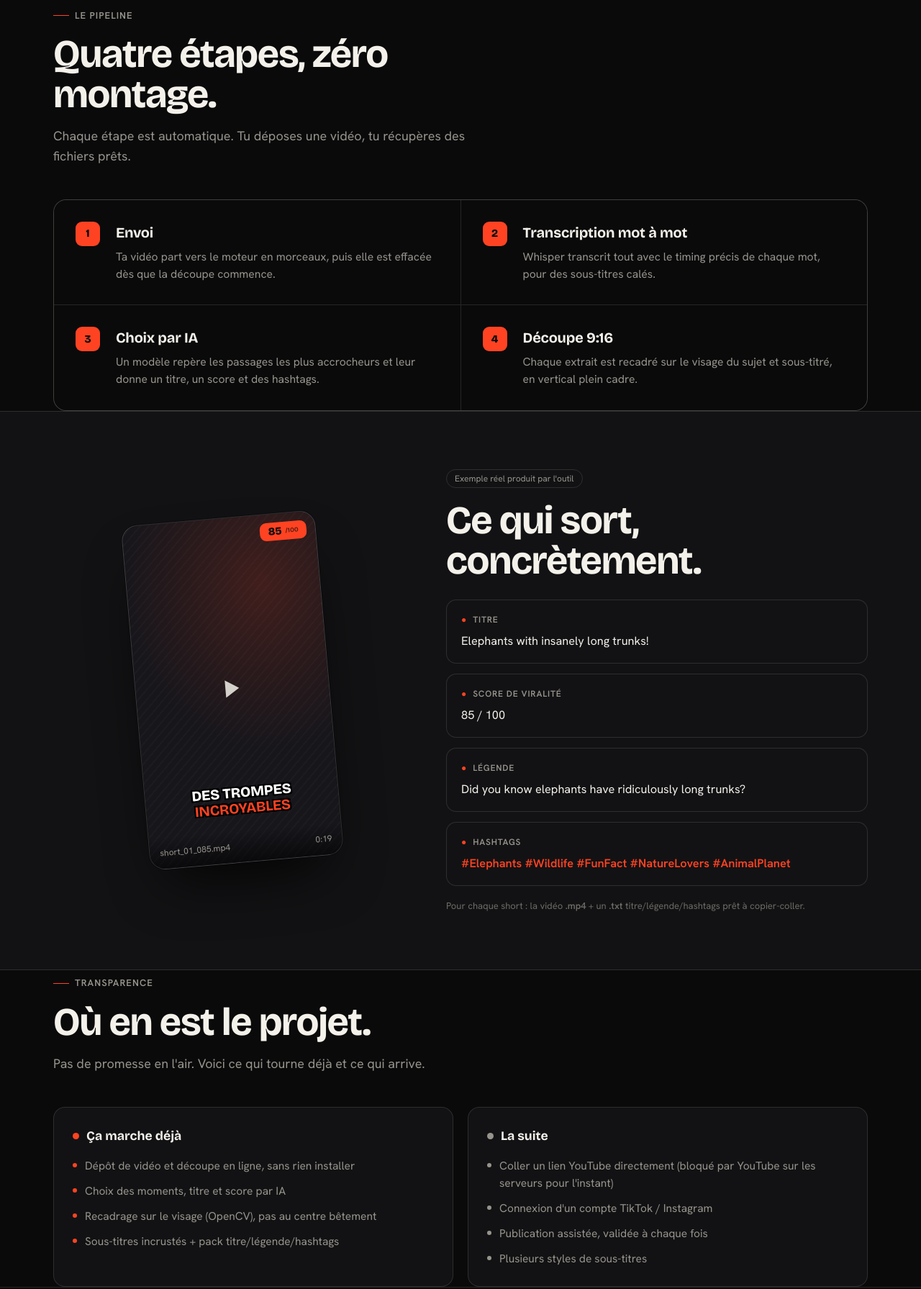
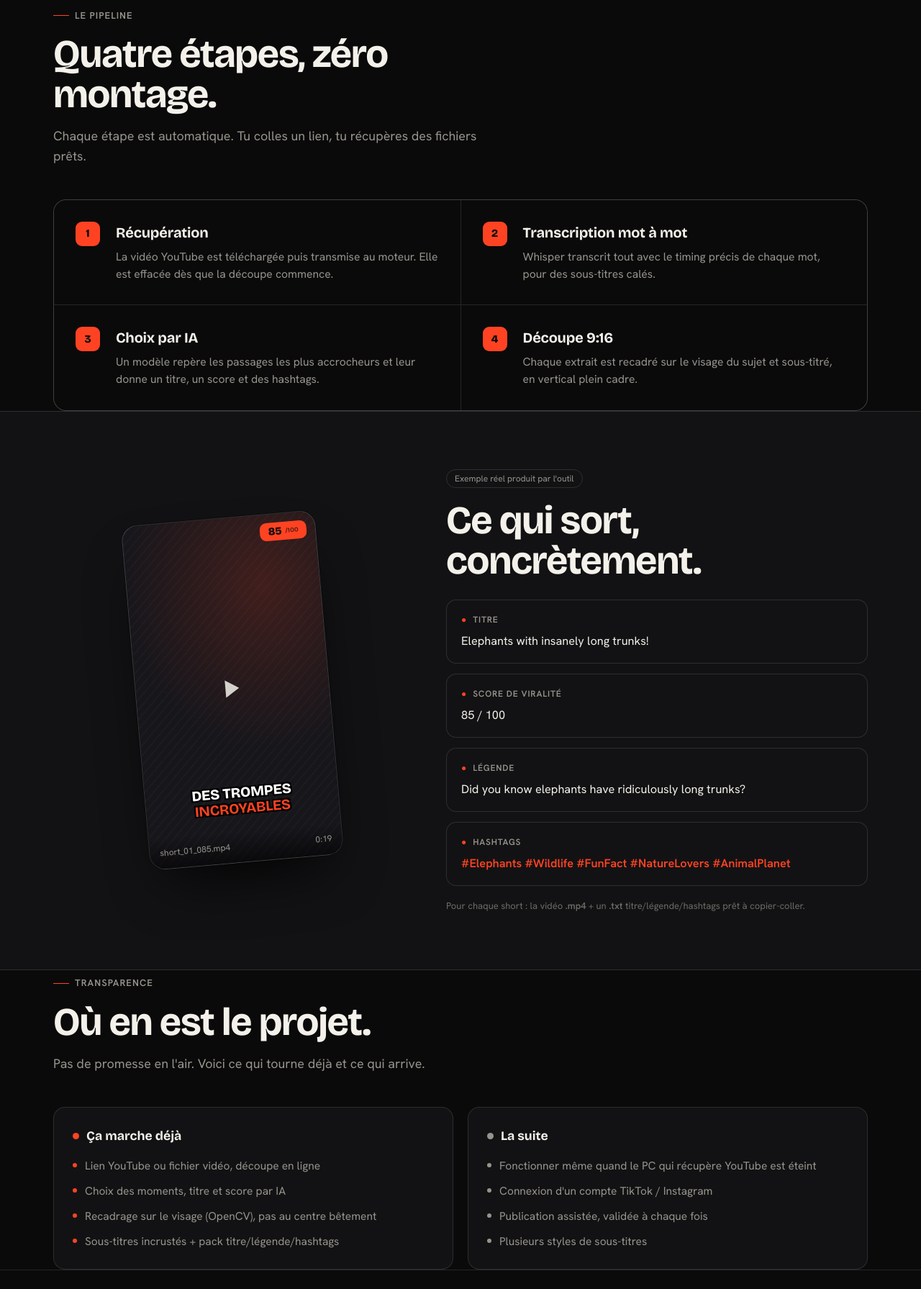
Before and after one commit to jacqueszeusganso-pixel/clippeur-maison, a website: page index.html in a window 1280 px wide. Shown: the part 961-2752 px from the top of the page at 72% size. Drawn offline with nearby package versions, Linux system fonts and the light colour scheme.

Commit message:
Textes : lien YouTube de retour
Co-Authored-By: Claude Opus 5.5 <noreply@anthropic.com>

```diff
--- a/index.html
+++ b/index.html
@@ -3,13 +3,13 @@
 <head>
 <meta charset="utf-8">
 <meta name="viewport" content="width=device-width, initial-scale=1">
-<title>Clippeur maison : une vidéo, des shorts prêts à poster</title>
-<meta name="description" content="Dépose une vidéo, récupère des shorts verticaux 9:16 : moments choisis par IA, recadrage sur le visage, sous-titres incrustés, titre, score de viralité et hashtags.">
+<title>Clippeur maison : un lien, des shorts prêts à poster</title>
+<meta name="description" content="Colle un lien YouTube, récupère des shorts verticaux 9:16 : moments choisis par IA, recadrage sur le visage, sous-titres incrustés, titre, score de viralité et hashtags.">
 <meta name="theme-color" content="#0A0A0B">
 <link rel="icon" href="favicon.svg" type="image/svg+xml">
 <meta property="og:type" content="website">
-<meta property="og:title" content="Clippeur maison : une vidéo, des shorts prêts à poster">
-<meta property="og:description" content="Une vidéo entre, des shorts verticaux sous-titrés sortent. Choix des moments par IA, recadrage sur le visage, score de viralité.">
+<meta property="og:title" content="Clippeur maison : un lien, des shorts prêts à poster">
+<meta property="og:description" content="Un lien YouTube entre, des shorts verticaux sous-titrés sortent. Choix des moments par IA, recadrage sur le visage, score de viralité.">
 <meta property="og:image" content="og.svg">
 <meta name="twitter:card" content="summary_large_image">
 <link rel="preconnect" href="https://fonts.googleapis.com">
@@ -276,10 +276,10 @@
     <div class="sec-head reveal">
       <span class="eyebrow">Le pipeline</span>
       <h2>Quatre étapes, zéro montage.</h2>
-      <p>Chaque étape est automatique. Tu déposes une vidéo, tu récupères des fichiers prêts.</p>
+      <p>Chaque étape est automatique. Tu colles un lien, tu récupères des fichiers prêts.</p>
     </div>
     <div class="steps reveal">
-      <div class="step"><div class="num">1</div><div><h3>Envoi</h3><p>Ta vidéo part vers le moteur en morceaux, puis elle est effacée dès que la découpe commence.</p></div></div>
+      <div class="step"><div class="num">1</div><div><h3>Récupération</h3><p>La vidéo YouTube est téléchargée puis transmise au moteur. Elle est effacée dès que la découpe commence.</p></div></div>
       <div class="step"><div class="num">2</div><div><h3>Transcription mot à mot</h3><p>Whisper transcrit tout avec le timing précis de chaque mot, pour des sous-titres calés.</p></div></div>
       <div class="step"><div class="num">3</div><div><h3>Choix par IA</h3><p>Un modèle repère les passages les plus accrocheurs et leur donne un titre, un score et des hashtags.</p></div></div>
       <div class="step"><div class="num">4</div><div><h3>Découpe 9:16</h3><p>Chaque extrait est recadré sur le visage du sujet et sous-titré, en vertical plein cadre.</p></div></div>
@@ -321,7 +321,7 @@
       <div class="box">
         <h3><span class="ic" style="background:var(--accent)"></span> Ça marche déjà</h3>
         <ul class="live">
-          <li>Dépôt de vidéo et découpe en ligne, sans rien installer</li>
+          <li>Lien YouTube ou fichier vidéo, découpe en ligne</li>
           <li>Choix des moments, titre et score par IA</li>
           <li>Recadrage sur le visage (OpenCV), pas au centre bêtement</li>
           <li>Sous-titres incrustés + pack titre/légende/hashtags</li>
@@ -330,7 +330,7 @@
       <div class="box">
         <h3><span class="ic" style="background:var(--muted)"></span> La suite</h3>
         <ul>
-          <li>Coller un lien YouTube directement (bloqué par YouTube sur les serveurs pour l'instant)</li>
+          <li>Fonctionner même quand le PC qui récupère YouTube est éteint</li>
           <li>Connexion d'un compte TikTok / Instagram</li>
           <li>Publication assistée, validée à chaque fois</li>
           <li>Plusieurs styles de sous-titres</li>
```
Also changed, not shown: og.svg.
